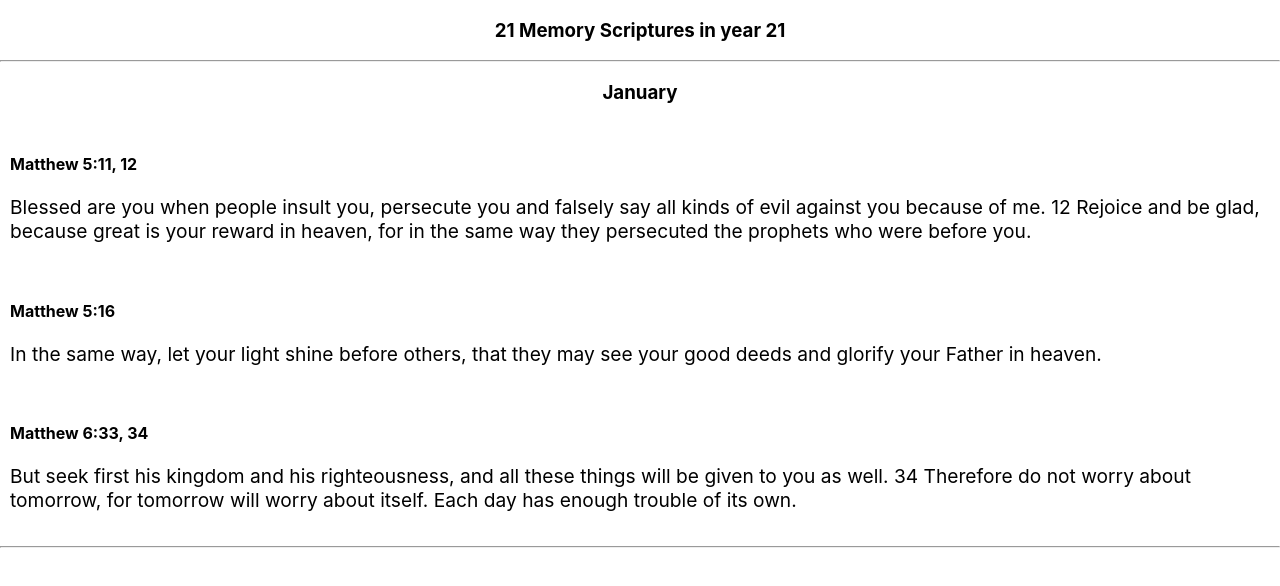
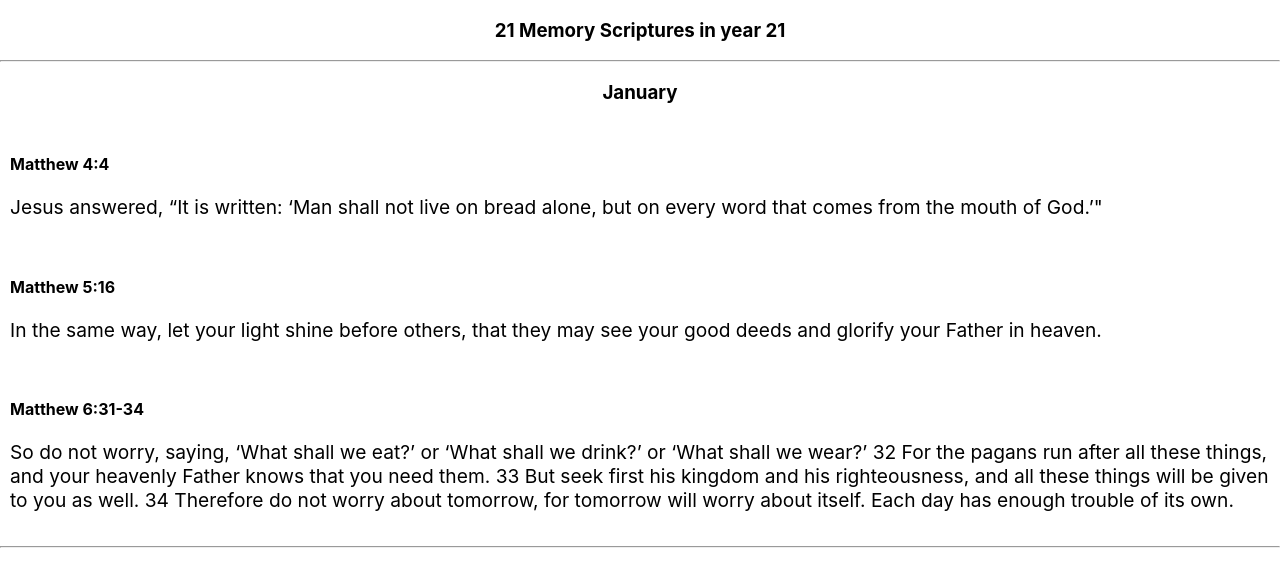
Before and after one commit to verfran/21msin21, a React (Create React App) app: page / in a window 1280 px wide. Shown: the top 586 px of the page. Built offline with nearby package versions, Linux system fonts and the light colour scheme.

Commit message:
Jan 2020 scriptures added

```diff
--- a/src/MonthContainer.js
+++ b/src/MonthContainer.js
@@ -16,9 +16,9 @@ class MonthContainer extends Component {
             jan: {
                 "name": "January",
                 "scriptures": [
-                    { "id": "Matthew 5:11, 12", "verse": "Blessed are you when people insult you, persecute you and falsely say all kinds of evil against you because of me. 12 Rejoice and be glad, because great is your reward in heaven, for in the same way they persecuted the prophets who were before you." },
+                    { "id": "Matthew 4:4", "verse": "Jesus answered, “It is written: ‘Man shall not live on bread alone, but on every word that comes from the mouth of God.’\"" },
                     { "id": "Matthew 5:16", "verse": "In the same way, let your light shine before others, that they may see your good deeds and glorify your Father in heaven." },
-                    { "id": "Matthew 6:33, 34", "verse": "But seek first his kingdom and his righteousness, and all these things will be given to you as well. 34 Therefore do not worry about tomorrow, for tomorrow will worry about itself. Each day has enough trouble of its own." },
+                    { "id": "Matthew 6:31-34", "verse": "So do not worry, saying, ‘What shall we eat?’ or ‘What shall we drink?’ or ‘What shall we wear?’ 32 For the pagans run after all these things, and your heavenly Father knows that you need them. 33 But seek first his kingdom and his righteousness, and all these things will be given to you as well. 34 Therefore do not worry about tomorrow, for tomorrow will worry about itself. Each day has enough trouble of its own." },
                 ]
             },
         }
```
Also changed, not shown: 1 other file (tests, documents, lock files or other folders).
